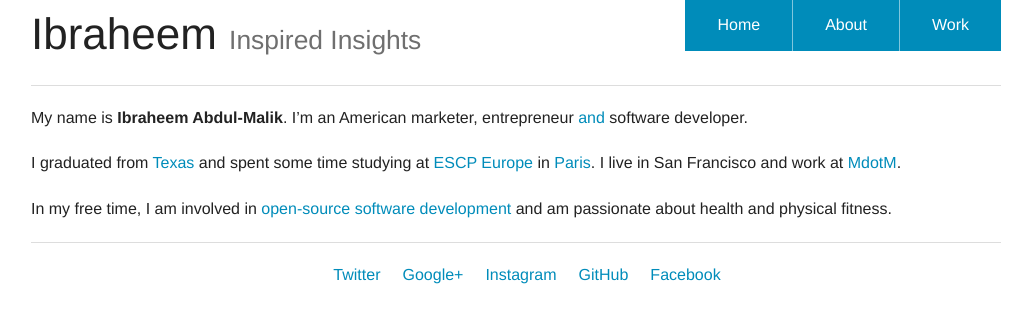
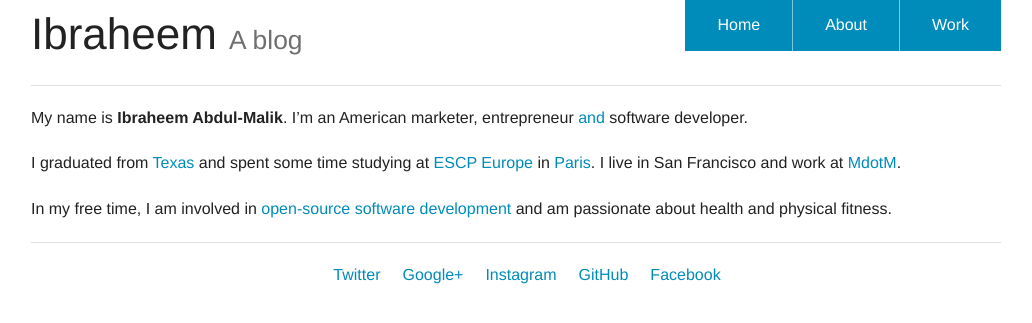
Before and after one commit to ibraheem4/ibraheem4.github.io, a Jekyll site: the page built from about.html, in a window 1280 px wide. Shown: the top 323 px of the page, without its empty margins (124-1156 px from the left). Built offline with Jekyll 4.4.1, drawn with Linux system fonts in a browser that asks for light colours.

Commit message:
subtitle

```diff
--- a/_config.yml
+++ b/_config.yml
@@ -1,7 +1,7 @@
 url:                http://ibraheem.com
 title:              Ibraheem Abdul-Malik
 slug:               Ibraheem
-subtitle:           Inspired Insights
+subtitle:           A blog
 description:        The online home of Ibraheem Abdul-Malik
 
 # Setup
```
